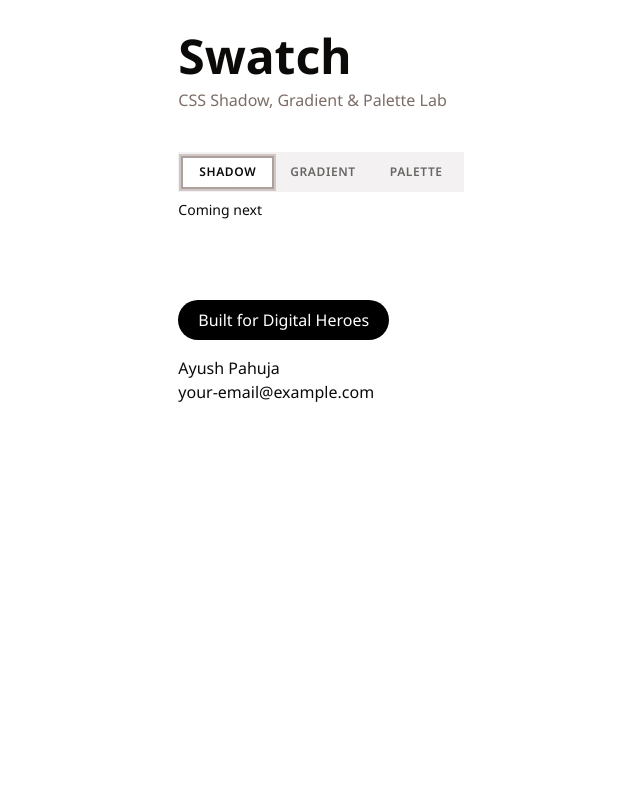
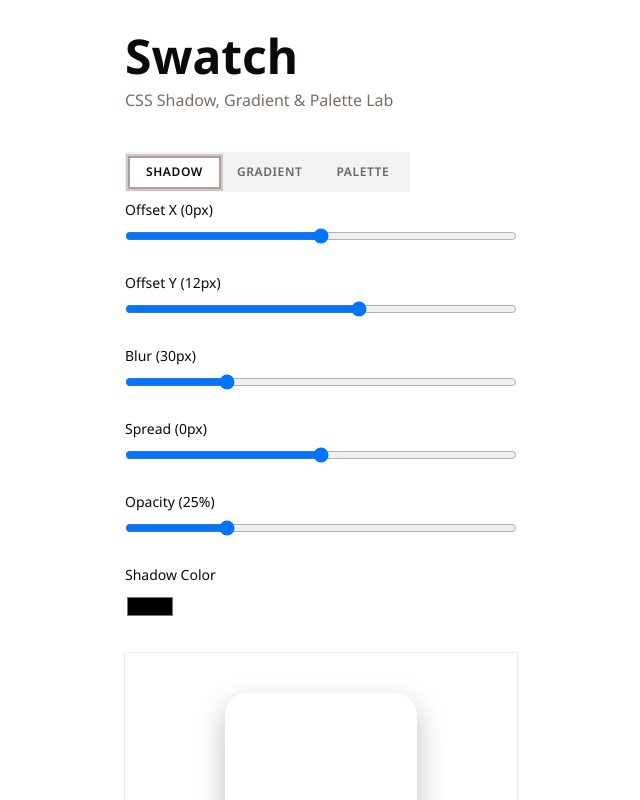
Before and after one commit to Lowdata/swatch, a Next.js app: page / in a window 1280 px wide. Both pictures are taken after a click on the tab "SHADOW". Shown: the top 800 px of the page, without its empty margins (319-959 px from the left). Built offline with nearby package versions, Linux system fonts and the light colour scheme; a web font is replaced by a local one.

Commit message:
feat: implement interactive ShadowGenerator tool and shadow utility logic

```diff
--- a/app/page.tsx
+++ b/app/page.tsx
@@ -6,7 +6,7 @@ import {
 } from "@/components/ui/tabs";
 import GradientGenerator from "@/components/tools/GradientGenerator";
 import PaletteGenerator from "@/components/tools/PaletteGenerator";
-
+import ShadowGenerator from "@/components/tools/ShadowGenerator";
 export default function Home() {
   return (
     <main className="min-h-screen max-w-7xl mx-auto p-8">
@@ -41,7 +41,7 @@ export default function Home() {
         </TabsList>
 
         <TabsContent value="shadow">
-          Coming next
+          <ShadowGenerator />
         </TabsContent>
 
         <TabsContent value="gradient">
--- a/components/tools/ShadowGenerator.tsx
+++ b/components/tools/ShadowGenerator.tsx
@@ -0,0 +1,206 @@
+"use client";
+
+import { useMemo, useState } from "react";
+import { Card } from "@/components/ui/card";
+
+function hexToRgb(hex: string) {
+  const clean = hex.replace("#", "");
+
+  const bigint = parseInt(clean, 16);
+
+  const r = (bigint >> 16) & 255;
+  const g = (bigint >> 8) & 255;
+  const b = bigint & 255;
+
+  return `${r}, ${g}, ${b}`;
+}
+
+export default function ShadowGenerator() {
+  const [x, setX] = useState(0);
+  const [y, setY] = useState(12);
+  const [blur, setBlur] = useState(30);
+  const [spread, setSpread] = useState(0);
+  const [opacity, setOpacity] = useState(0.25);
+  const [color, setColor] = useState("#000000");
+
+  const shadowValue = useMemo(() => {
+    return `${x}px ${y}px ${blur}px ${spread}px rgba(${hexToRgb(
+      color
+    )}, ${opacity})`;
+  }, [x, y, blur, spread, opacity, color]);
+
+  const cssOutput = `box-shadow: ${shadowValue};`;
+
+  const tailwindOutput = `shadow-[${shadowValue.replaceAll(
+    " ",
+    "_"
+  )}]`;
+
+  async function copy(text: string) {
+    await navigator.clipboard.writeText(text);
+  }
+
+  return (
+    <div className="space-y-8">
+
+      <div className="grid gap-6">
+
+        <div>
+          <label className="block mb-2">
+            Offset X ({x}px)
+          </label>
+
+          <input
+            type="range"
+            min="-60"
+            max="60"
+            value={x}
+            onChange={(e) =>
+              setX(Number(e.target.value))
+            }
+            className="w-full"
+          />
+        </div>
+
+        <div>
+          <label className="block mb-2">
+            Offset Y ({y}px)
+          </label>
+
+          <input
+            type="range"
+            min="-60"
+            max="60"
+            value={y}
+            onChange={(e) =>
+              setY(Number(e.target.value))
+            }
+            className="w-full"
+          />
+        </div>
+
+        <div>
+          <label className="block mb-2">
+            Blur ({blur}px)
+          </label>
+
+          <input
+            type="range"
+            min="0"
+            max="120"
+            value={blur}
+            onChange={(e) =>
+              setBlur(Number(e.target.value))
+            }
+            className="w-full"
+          />
+        </div>
+
+        <div>
+          <label className="block mb-2">
+            Spread ({spread}px)
+          </label>
+
+          <input
+            type="range"
+            min="-50"
+            max="50"
+            value={spread}
+            onChange={(e) =>
+              setSpread(Number(e.target.value))
+            }
+            className="w-full"
+          />
+        </div>
+
+        <div>
+          <label className="block mb-2">
+            Opacity ({Math.round(opacity * 100)}%)
+          </label>
+
+          <input
+            type="range"
+            min="0"
+            max="1"
+            step="0.01"
+            value={opacity}
+            onChange={(e) =>
+              setOpacity(Number(e.target.value))
+            }
+            className="w-full"
+          />
+        </div>
+
+        <div>
+          <label className="block mb-2">
+            Shadow Color
+          </label>
+
+          <input
+            type="color"
+            value={color}
+            onChange={(e) =>
+              setColor(e.target.value)
+            }
+          />
+        </div>
+      </div>
+
+      <Card className="p-10">
+
+        <div
+          className="w-48 h-48 rounded-3xl mx-auto bg-white"
+          style={{
+            boxShadow: shadowValue,
+          }}
+        />
+
+      </Card>
+
+      <Card className="p-4 space-y-3">
+
+        <div>
+          <p className="text-sm font-medium mb-2">
+            CSS
+          </p>
+
+          <code className="block break-all text-xs">
+            {cssOutput}
+          </code>
+
+          <button
+            onClick={() => copy(cssOutput)}
+            className="mt-2 border px-3 py-1 rounded"
+          >
+            Copy CSS
+          </button>
+        </div>
+
+      </Card>
+
+      <Card className="p-4 space-y-3">
+
+        <div>
+          <p className="text-sm font-medium mb-2">
+            Tailwind
+          </p>
+
+          <code className="block break-all text-xs">
+            {tailwindOutput}
+          </code>
+
+          <button
+            onClick={() =>
+              copy(tailwindOutput)
+            }
+            className="mt-2 border px-3 py-1 rounded"
+          >
+            Copy Tailwind
+          </button>
+        </div>
+
+      </Card>
+
+    </div>
+  );
+}
--- /dev/null
+++ b/lib/shadow.ts
@@ -0,0 +1,34 @@
+export type ShadowLayer = {
+  x: number;
+  y: number;
+  blur: number;
+  spread: number;
+  color: string;
+  opacity: number;
+  inset?: boolean;
+};
+
+export function buildShadow(
+  layers: ShadowLayer[]
+) {
+  return layers
+    .map(
+      (l) =>
+        `${l.inset ? "inset " : ""}${l.x}px ${l.y}px ${l.blur}px ${l.spread}px rgba(${hexToRgb(
+          l.color
+        )}, ${l.opacity})`
+    )
+    .join(", ");
+}
+
+function hexToRgb(hex: string) {
+  const clean = hex.replace("#", "");
+
+  const bigint = parseInt(clean, 16);
+
+  const r = (bigint >> 16) & 255;
+  const g = (bigint >> 8) & 255;
+  const b = bigint & 255;
+
+  return `${r}, ${g}, ${b}`;
+}
```
